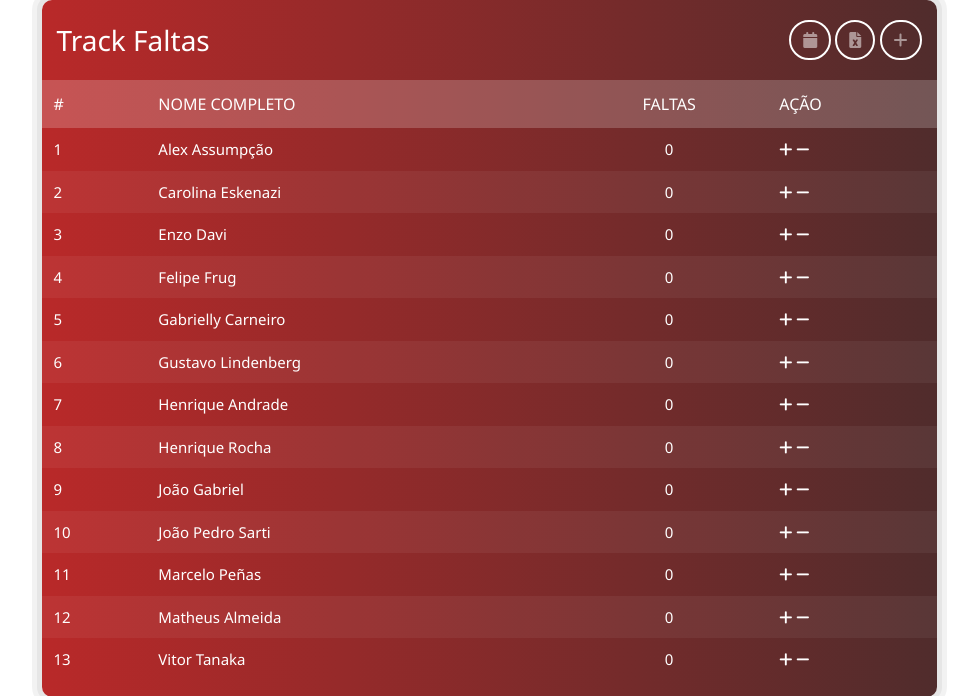
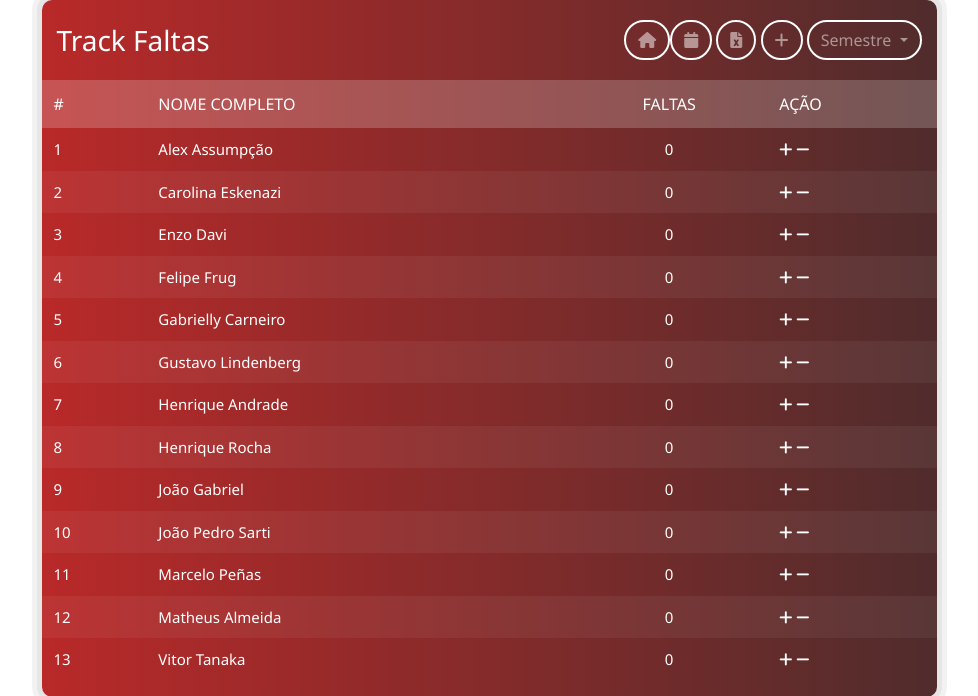
Before and after one commit to gitinspersec/Track_faltas, a Django app: page /menu_faltas/ in a window 1280 px wide. Shown: the top 696 px of the page, without its empty margins (151-1129 px from the left). Run offline with Django 5.2, Linux system fonts and the light colour scheme; a user stored in the database is signed in; data comes from the database, SQL or seed files in the repository; both versions use the stored data as it was after the commit; data that the repository does not hold is empty; parts of the project's set-up code (start-up, migrations or seed data) failed here and were passed over; some libraries are stand-ins or nearby versions.

Commit message:
Atualizando o semestre

```diff
--- a/aluno/models.py
+++ b/aluno/models.py
@@ -14,7 +14,7 @@ class Aluno(models.Model):
     password= models.CharField(max_length=200,null=True)
     isAdmin = models.BooleanField(default=False)
     faltas = models.ManyToManyField(Faltas, blank=True)
-    semesters = models.CharField(max_length=1,null=True)
+    semestre = models.CharField(max_length=1,null=True)
 
     def __str__(self):
         return f'{self.id}. {self.name}'
--- a/aluno/templates/aluno/menu_faltas.html
+++ b/aluno/templates/aluno/menu_faltas.html
@@ -13,10 +13,28 @@
                         </div>
                         <div class="col-sm-9 col-xs-12 text-right">
                             <div class="btn_group">
-                                <a href="/log_faltas" class="btn btn-default" title="log_faltas"><i class="fa-solid fa-calendar"></i></a>
-                                <a href="{% url 'download_excel' %}" class="btn btn-default" title="Excel"><i class="fas fa-file-excel"></i></a>
-                                <a href="/registrar_aluno" class="btn btn-default" title="add_aluno"><i class="fa-solid fa-plus"></i></a>
-                            </div>
+                                <a href="/menu_faltas" class="btn btn-default" title="Menu">
+                                    <i class="fa-solid fa-house"></i>
+                                <a href="/log_faltas" class="btn btn-default" title="log de faltas">
+                                    <i class="fa-solid fa-calendar"></i>
+                                </a>
+                                <a href="{% url 'download_excel' %}" class="btn btn-default" title="Excel">
+                                    <i class="fas fa-file-excel"></i>
+                                </a>
+                                <a href="/registrar_aluno" class="btn btn-default" title="Adicionar aluno">
+                                    <i class="fa-solid fa-plus"></i>
+                                </a>
+                                <!-- Dropdown para seleção de semestre -->
+                                <div class="dropdown d-inline-block">
+                                    <button class="btn btn-default dropdown-toggle" type="button" id="dropdownMenuSemestre" data-toggle="dropdown" aria-haspopup="true" aria-expanded="false">
+                                        Semestre
+                                    </button>
+                                    <div class="dropdown-menu" aria-labelledby="dropdownMenuSemestre">
+                                        <a class="dropdown-item" href="{% url 'menu_faltas_filtrado' '1' %}">1º Semestre</a>
+                                        <a class="dropdown-item" href="{% url 'menu_faltas_filtrado' '2' %}">2º Semestre</a>
+                                    </div>
+                                </div>
+                            </div><!-- .btn_group -->
                         </div>
                     </div>
                 </div>
@@ -37,13 +55,13 @@
                                 <td>{{ aluno.name }}</td>
                                 <td style="text-align: center;">{{ aluno.numero_de_faltas }}</td>
                                 <td>
-                                    <form method="post" action="{% url 'adicionar_falta' aluno.id %}" style="display: inline;">
+                                    <form method="post" action="{% url 'adicionar_falta' aluno.id %}?next={{ request.get_full_path }}" style="display: inline;">
                                         {% csrf_token %}
                                         <button type="submit" class="icon-button" title="Adicionar Falta">
                                             <i class="fa-solid fa-plus"></i>
                                         </button>
                                     </form>
-                                    <form method="post" action="{% url 'remover_falta' aluno.id %}" style="display: inline;">
+                                    <form method="post" action="{% url 'remover_falta' aluno.id %}?next={{ request.get_full_path }}" style="display: inline;">
                                         {% csrf_token %}
                                         <button type="submit" class="icon-button" title="Remover Falta">
                                             <i class="fa-solid fa-minus"></i>
@@ -67,7 +85,6 @@
         text-align: center;
         margin: 0 0 10px;
     }
-
     .panel .panel-heading .btn_group {
         text-align: center;
     }
--- a/aluno/urls.py
+++ b/aluno/urls.py
@@ -14,5 +14,8 @@ urlpatterns = [
     path('registrar_aluno/', views.registrar_aluno, name='registrar_aluno'),
     path('download_excel/', views.download_excel, name='download_excel'),
     path('aluno/deletar/<int:aluno_id>/', views.deletar_aluno, name='deletar_aluno'),
-     path('login/', views.redirecionar_login, name='redirecionar_login'),
+    path('login/', views.redirecionar_login, name='redirecionar_login'),
+    path('menu_faltas/semestre/<str:semestre>/', views.menu_faltas_filtrado, name='menu_faltas_filtrado'),
+
+
 ]
--- a/aluno/views.py
+++ b/aluno/views.py
@@ -46,6 +46,35 @@ def menu_faltas(request):
     all_alunos =  Aluno.objects.select_related().order_by('name')  # Ordena os alunos pelo nome
     return render(request, 'aluno/menu_faltas_user.html', {'alunos': all_alunos})
 
+
+@login_required
+def menu_faltas_filtrado(request, semestre):
+    if semestre in ['1', '2']:
+        alunos = Aluno.objects.filter(semestre=semestre).order_by('name')
+    else:
+        alunos = Aluno.objects.all().order_by('name')
+    template = 'aluno/menu_faltas.html' if request.user.is_superuser else 'aluno/menu_faltas_user.html'
+    return render(request, template, {'alunos': alunos, 'semestre': semestre})
+
+@login_required
+def menu_faltas_primeiro(request):
+    print(request.user)
+
+    # Verifica se o usuário está autenticado
+    if not request.user.is_authenticated:
+        print("Não está autenticado")
+        return redirect('login')
+
+    # Se for superusuário, exibe todos os alunos sem filtro
+    if request.user.is_superuser:
+        all_alunos = Aluno.objects.order_by('name').filter(semestre="1")  # Mantém todos os alunos
+        return render(request, 'aluno/menu_faltas.html', {'alunos': all_alunos})
+
+    # Usuário comum: apenas alunos do primeiro semestre
+    all_alunos = Aluno.objects.filter(semestre="1").order_by('name')  # Filtra alunos do semestre "1"
+    return render(request, 'aluno/menu_faltas_user.html', {'alunos': all_alunos})
+
+
 def menu_faltas_user(request):
     all_alunos =  Aluno.objects.select_related().order_by('name')  # Ordena os alunos pelo nome
     return render(request, 'aluno/menu_faltas_user.html', {'alunos': all_alunos})
@@ -74,7 +103,13 @@ def adicionar_falta(request, aluno_id):
     aluno.faltas.add(nova_falta)
     aluno.save()
     messages.success(request, f'Falta adicionada para {aluno.name}.')
-    return redirect('menu_faltas')
+
+    # Recupera a URL de redirecionamento a partir do parâmetro "next"
+    next_url = request.GET.get('next', None)
+    if next_url:
+        return redirect(next_url)
+    else:
+        return redirect('menu_faltas')
 
 @login_required
 def remover_falta(request, aluno_id):
@@ -88,7 +123,13 @@ def remover_falta(request, aluno_id):
         messages.success(request, f'Falta removida para {aluno.name}.')
     else:
         messages.error(request, f'O aluno {aluno.name} não tem faltas para remover.')
-    return redirect('menu_faltas')
+
+    # Recupera a URL de redirecionamento a partir do parâmetro "next"
+    next_url = request.GET.get('next')
+    if next_url:
+        return redirect(next_url)
+    else:
+        return redirect('menu_faltas')
 
 @login_required
 def editar(request, aluno_id):
@@ -121,10 +162,12 @@ def editar(request, aluno_id):
 def registrar_aluno(request):
     if request.method == 'POST':
         username = request.POST.get('username')
+        semestre = request.POST.get('semestre')  # Recupera o valor do semestre
 
         if username:
-            # Cria uma nova instância do aluno e salva no banco de dados
-            aluno = Aluno.objects.create(name=username)
+            # Cria uma nova instância do aluno e salva no banco de dados,
+            # incluindo o semestre informado
+            aluno = Aluno.objects.create(name=username, semestre=semestre)
             aluno.save()
             messages.success(request, 'Aluno registrado com sucesso!')
             return redirect('menu_faltas')
@@ -185,3 +228,7 @@ def download_excel(request):
     # Salvando o workbook no response
     workbook.save(response)
     return response
+
+def menu_faltas_user_primeiro(request):
+    all_alunos = Aluno.objects.filter(semestre="1").order_by('name')  # Filtra alunos com semestre "1"
+    return render(request, 'aluno/menu_faltas_user_primeiro.html', {'alunos': all_alunos})
```
Also changed, not shown: Alunos.json (+36 -25 lines), aluno/templates/aluno/registrar_aluno.html (+7 -7 lines), controleFaltas/settings.py (+17 -10 lines), aluno/migrations/0001_initial.py, aluno/migrations/0002_aluno_password.py (deleted), aluno/migrations/0003_faltas_alter_aluno_faltas.py (deleted), aluno/migrations/0004_alter_faltas_data.py (deleted), aluno/migrations/0005_remove_aluno_faltas_alter_faltas_data_aluno_faltas.py (deleted), aluno/migrations/0006_alter_faltas_data.py (deleted), aluno/migrations/0007_aluno_semesters.py (deleted), db.sqlite3.
